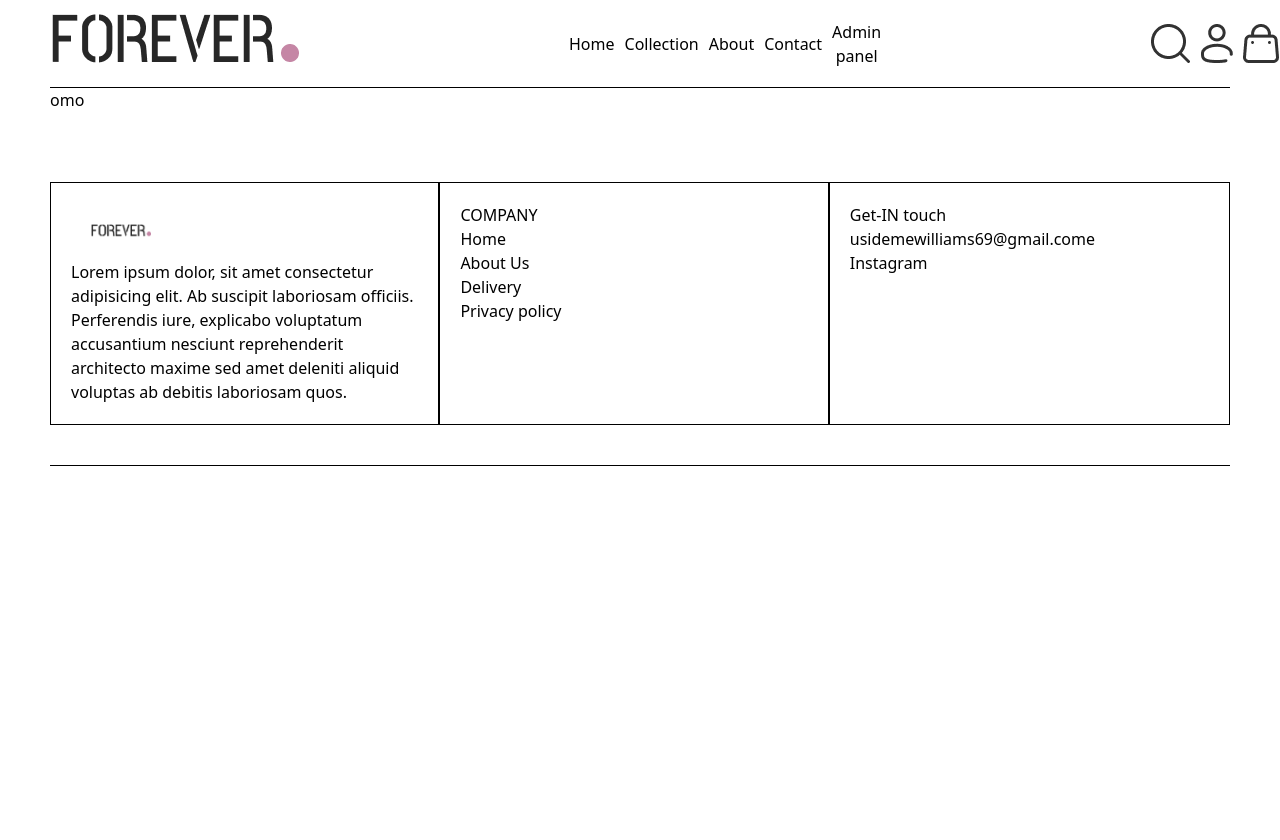
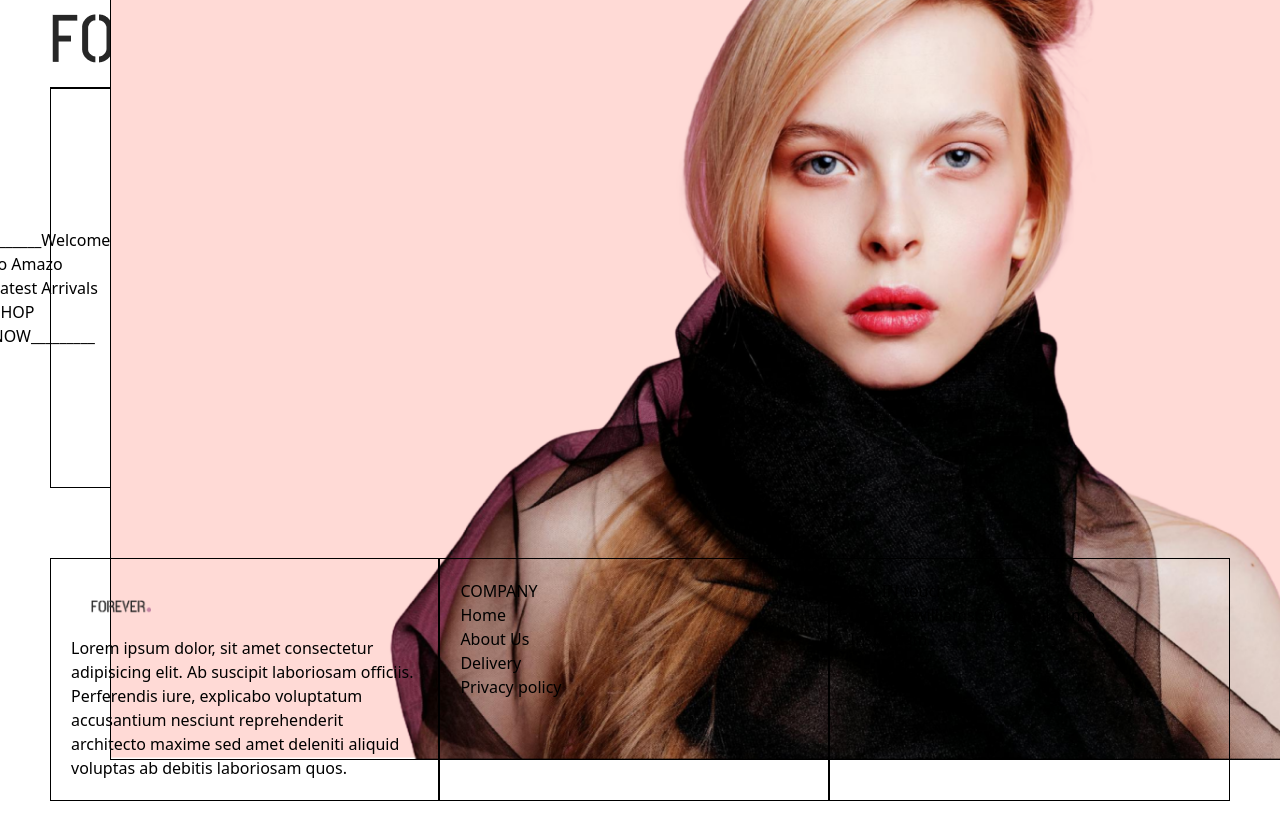
Before and after one commit to Vader-9/E-commercs, a React (Vite) app: page / in a window 1280 px wide. Before the commit the page ends 800 px from the top, so only its background shows below. Built offline with nearby package versions, Linux system fonts and the light colour scheme.

Commit message:
header done

```diff
--- /dev/null
+++ b/src/Home/Header.jsx
@@ -0,0 +1,16 @@
+import { assets } from "../assets/assets"
+
+function Header(){
+    return(
+        <div className="flex border h-100 justify-center items-center">
+            <div className="p-[100] w-50%">
+                <h1>_______Welcome to Amazo</h1>
+                <h1>Latest Arrivals</h1>
+                <h1>SHOP NOW_________</h1>
+            </div>
+            <img src={assets.hero_img} alt="" className="border w-50% " />
+        </div>
+    )
+}
+
+export default Header
--- a/src/Home/Home.jsx
+++ b/src/Home/Home.jsx
@@ -1,8 +1,10 @@
-
+import Header from "./Header"
 function Home(){
 
     return(
-        <div>omo</div>
+        <div>
+            <Header/>
+        </div>
     )
 }
 export default Home
```
Also changed, not shown: src/Home/Latest.jsx (added).
